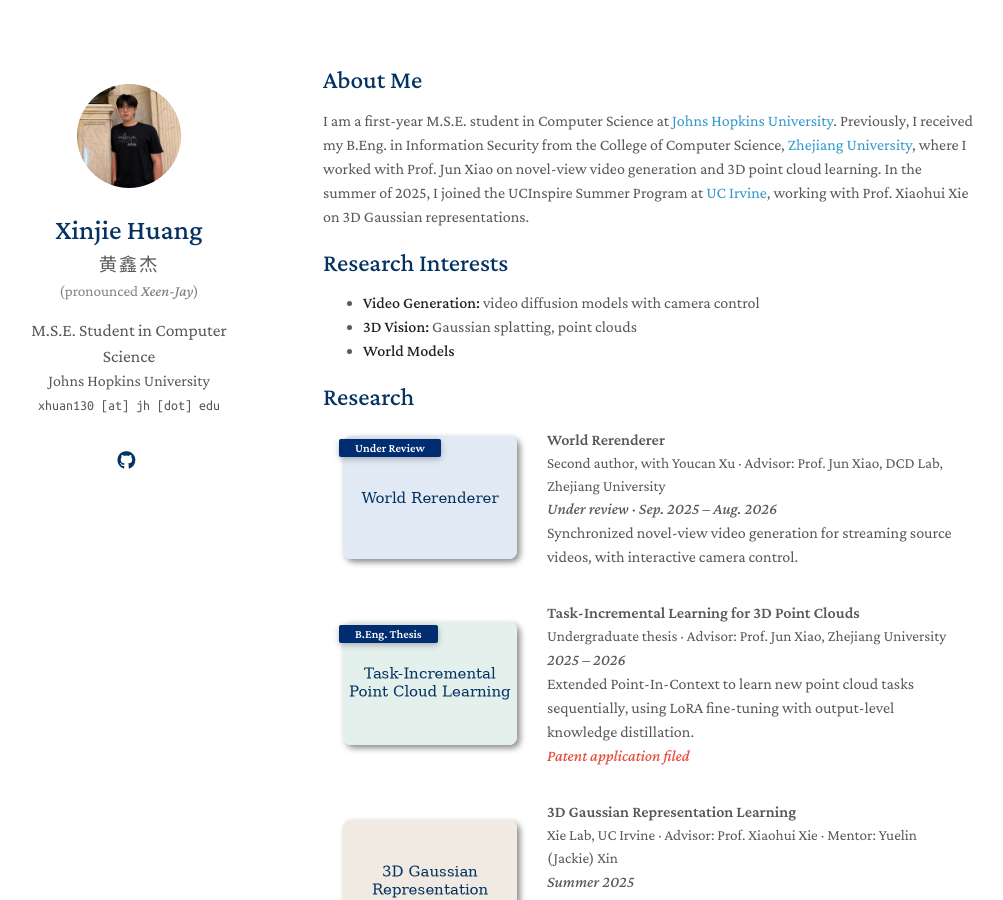
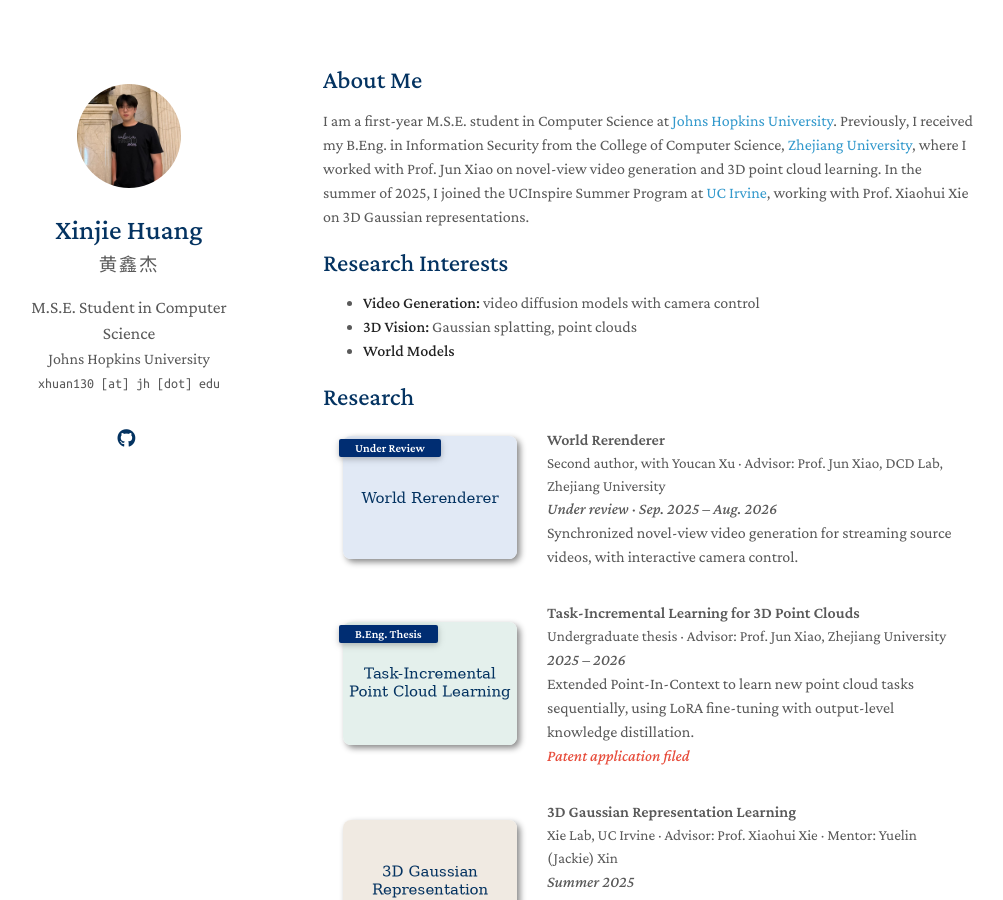
Before and after one commit to xeenjay/xeenjay.github.io, a Jekyll site: the page built from index.md, in a window 1280 px wide and 900 px high. Shown: the whole window, without its empty margins (147-1150 px from the left). Built offline with Jekyll 4.4.1, drawn with Linux system fonts in a browser that asks for light colours; a style sheet for code colours, icons or effects is not loaded; our own code applies the rules of GitHub Pages for plain Markdown files; part of the change alters nothing that is shown.

Commit message:
Drop pronunciation hint and use a Mt. Fuji favicon (#2)
The pronunciation line is commented out in _config.yml so it can be
turned back on. The favicon is now a rounded-square Mt. Fuji at dusk,
used for both light and dark mode.

Co-Authored-By: Claude Opus 5.5 <noreply@anthropic.com>
Claude-Session: https://claude.ai/code/session_014J2gcjon39Kp8kHZAu5aEc

```diff
--- a/_config.yml
+++ b/_config.yml
@@ -1,7 +1,7 @@
 # Basic Information
 title: Xinjie Huang
 native_name: 黄鑫杰
-pronunciation: Xeen-Jay
+# pronunciation: Xeen-Jay
 position: M.S.E. Student in Computer Science
 affiliation: Johns Hopkins University
 affiliation_link: https://www.cs.jhu.edu/
```
Also changed, not shown: assets/img/favicon-dark.png, assets/img/favicon.png.
